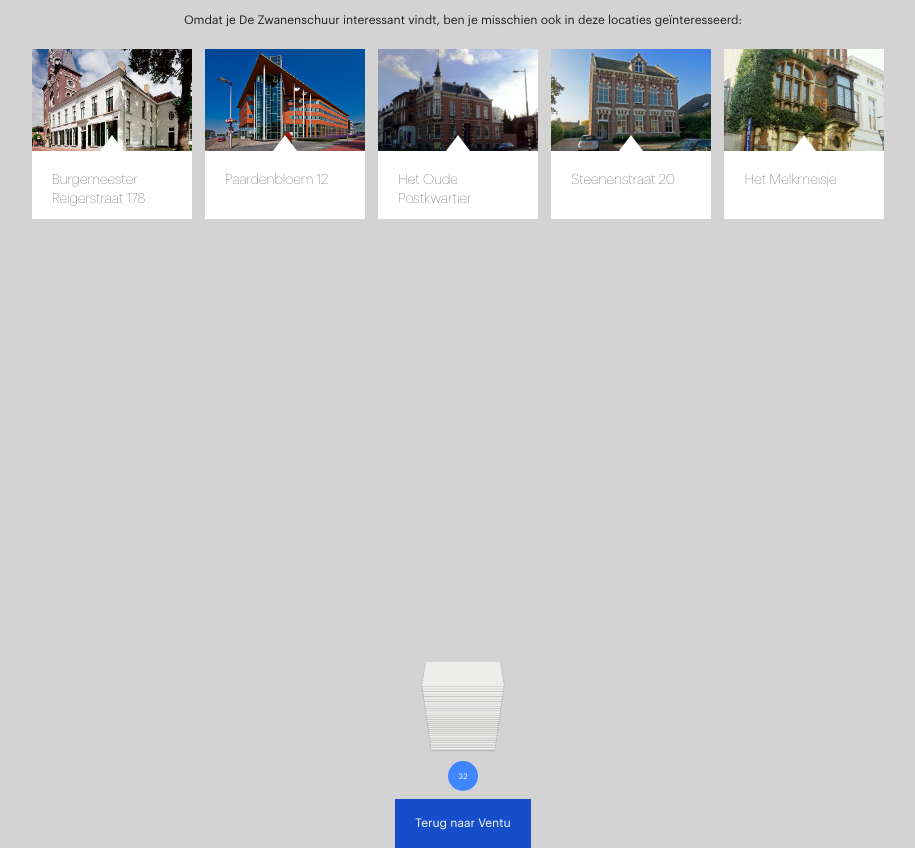
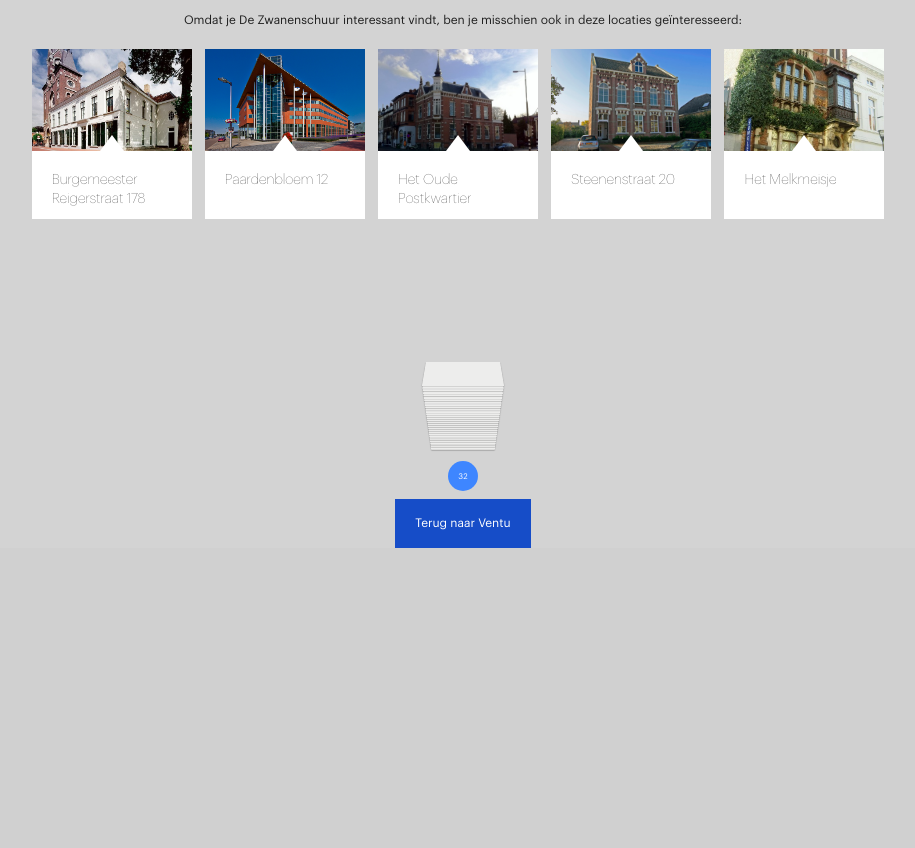
Before and after one commit to innouveau/025-ventu, a PHP site: page /single.html in a window 1280 px wide. Shown: the part 1400-2248 px from the top of the page, without its empty margins (177-1092 px from the left). After the commit the page ends 1948 px from the top, so only its background shows below. Run offline with PHP 8.4, Linux system fonts and the light colour scheme; some libraries are stand-ins or nearby versions.

Commit message:
positioning of container

```diff
--- a/css/style.css
+++ b/css/style.css
@@ -1078,7 +1078,7 @@ body.ventu-single {
 }
 
 .ventu-single .ventu-stack-container {
-    margin: 0 auto;
+    margin: -300px auto 0 auto;
 }
 
 .ventu-single .ventu-counter {
```
